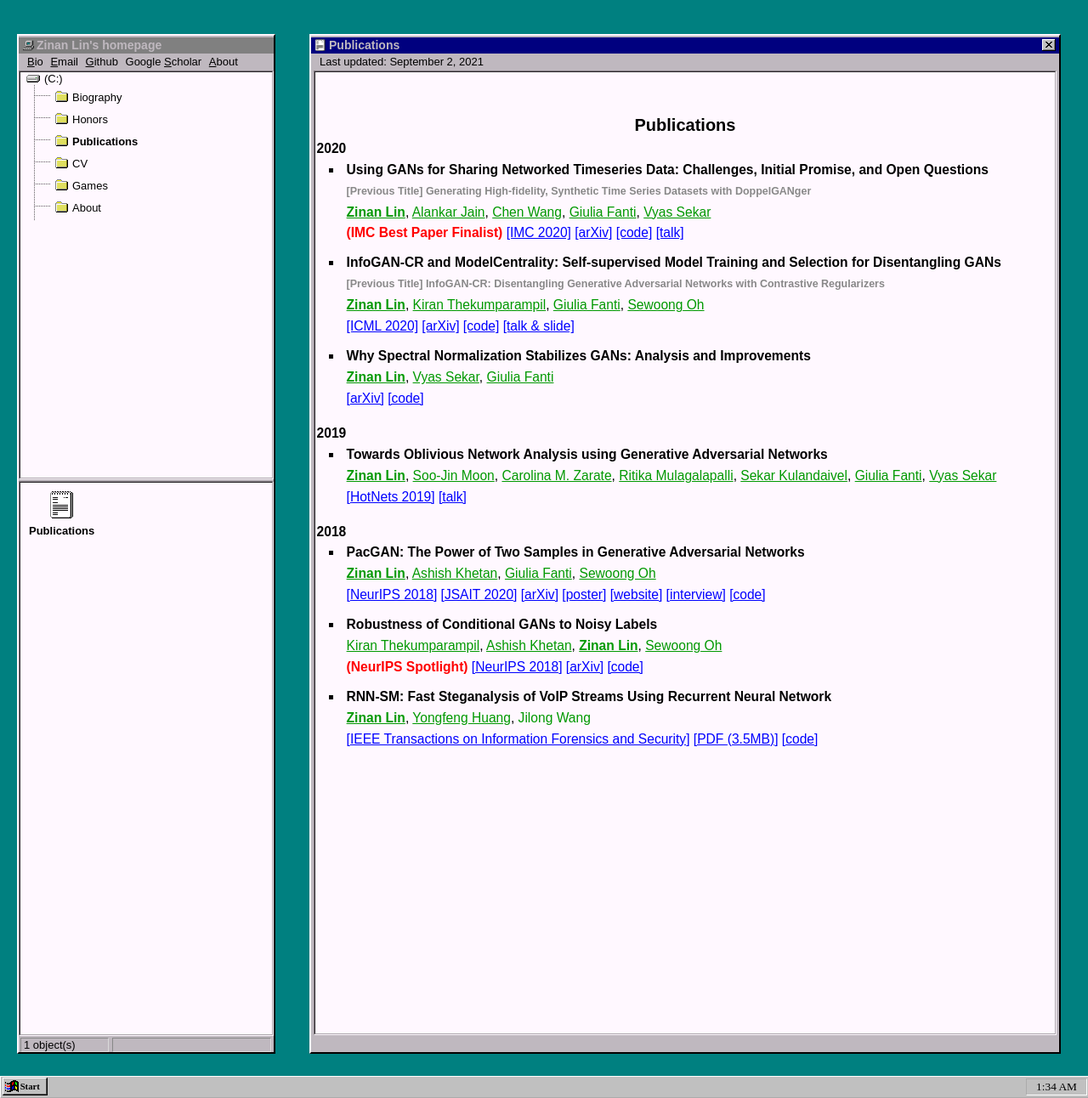
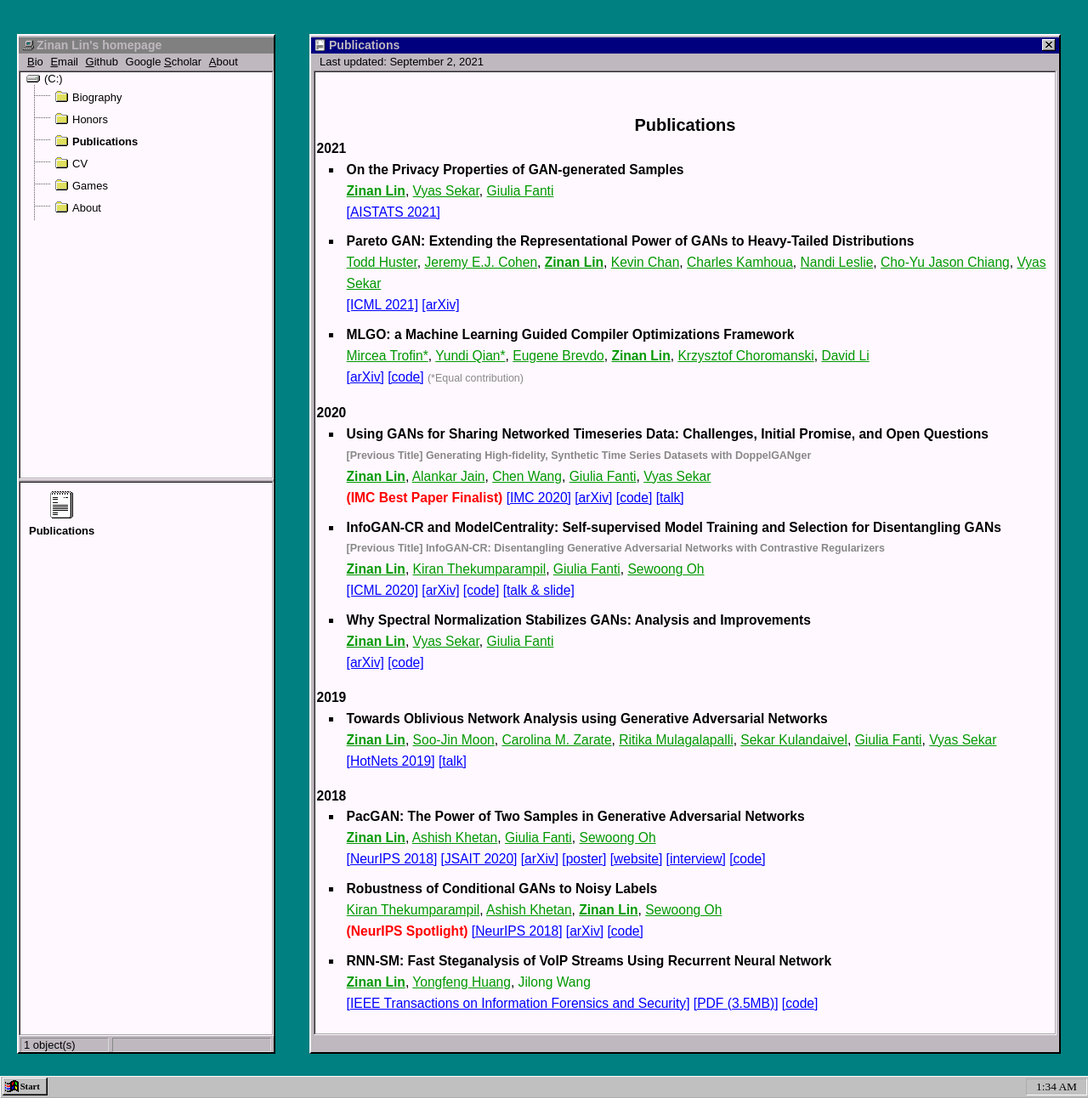
Before and after one commit to fjxmlzn/fjxmlzn.github.io, a Jekyll site: the page built from _publications/publications.html, in a window 1280 px wide. Shown: the whole page at 85% size. Built offline with Jekyll 4.4.1, drawn with Linux system fonts in a browser that asks for light colours.

Commit message:
update publication

```diff
--- a/_publications/publications.html
+++ b/_publications/publications.html
@@ -54,6 +54,11 @@ permalink: /publications/index.html
     font-weight: bold;
 }
 
+.publication_note {
+    font-size: 80%;
+    color: #888888;
+}
+
 .publication_li {
     line-height: 160%;
     font-size: 120%;
@@ -61,6 +66,58 @@ permalink: /publications/index.html
 </style>
 
 <h1><center>Publications</center></h1>
+
+<span class="publication_year">2021</span>
+<ul>
+    <li class='publication_li'>
+        <span class='publication_title'>On the Privacy Properties of GAN-generated Samples</span>
+        <span class="publication_author">
+            <span class="publication_me"><a href="http://www.andrew.cmu.edu/user/zinanl/" target="_blank">Zinan Lin</a></span>,
+            <a href="https://users.ece.cmu.edu/~vsekar/" target="_blank">Vyas Sekar</a>,
+            <a href="https://www.andrew.cmu.edu/user/gfanti/" target="_blank">Giulia Fanti</a>
+        </span>
+        <span class='publication_journal'>
+            <a href="http://proceedings.mlr.press/v130/lin21b.html" target="_blank">[AISTATS 2021]</a>
+        </span>
+    </li>
+    <li class='publication_li'>
+        <span class='publication_title'>Pareto GAN: Extending the Representational Power of GANs to Heavy-Tailed Distributions</span>
+        <span class="publication_author">
+            <a href="#">Todd Huster</a>,
+            <a href="#">Jeremy E.J. Cohen</a>,
+            <span class="publication_me"><a href="http://www.andrew.cmu.edu/user/zinanl/" target="_blank">Zinan Lin</a></span>,
+            <a href="#">Kevin Chan</a>,
+            <a href="#">Charles Kamhoua</a>,
+            <a href="#">Nandi Leslie</a>,
+            <a href="#">Cho-Yu Jason Chiang</a>,
+            <a href="https://users.ece.cmu.edu/~vsekar/" target="_blank">Vyas Sekar</a>
+        </span>
+        <span class='publication_journal'>
+            <a href="http://proceedings.mlr.press/v139/huster21a.html" target="_blank">[ICML 2021]</a>
+        </span>
+        <span class='publication_journal'>
+            <a href="https://arxiv.org/abs/2101.09113" target="_blank">[arXiv]</a>
+        </span>
+    </li>
+    <li class='publication_li'>
+        <span class='publication_title'>MLGO: a Machine Learning Guided Compiler Optimizations Framework</span>
+        <span class="publication_author">
+            <a href="#">Mircea Trofin*</a>,
+            <a href="https://scholar.google.com/citations?hl=en&user=Kc0oiOQAAAAJ" target="_blank">Yundi Qian*</a>,
+            <a href="https://scholar.google.com/citations?user=NvMCACEAAAAJ&hl=en&oi=sra" target="_blank">Eugene Brevdo</a>,
+            <span class="publication_me"><a href="http://www.andrew.cmu.edu/user/zinanl/" target="_blank">Zinan Lin</a></span>,
+            <a href="https://scholar.google.com/citations?user=J8OgouwAAAAJ&hl=en&oi=ao" target="_blank">Krzysztof Choromanski</a>,
+            <a href="#">David Li</a>
+        </span>
+        <span class='publication_journal'>
+            <a href="https://arxiv.org/abs/2101.04808" target="_blank">[arXiv]</a>
+        </span>
+        <span class='publication_code'>
+            <a href="https://github.com/google/ml-compiler-opt" target="_blank">[code]</a>
+        </span>
+        <span class="publication_note">(*Equal contribution)</span>
+    </li>
+</ul>
 
 <span class="publication_year">2020</span>
 <ul>
@@ -100,7 +157,7 @@ permalink: /publications/index.html
             <a href="https://homes.cs.washington.edu/~sewoong/" target="_blank">Sewoong Oh</a>
         </span>
         <span class='publication_journal'>
-            <a href="https://proceedings.icml.cc/static/paper_files/icml/2020/4410-Paper.pdf" target="_blank">[ICML 2020]</a>
+            <a href="http://proceedings.mlr.press/v119/lin20e.html" target="_blank">[ICML 2020]</a>
         </span>
         <span class='publication_journal'>
             <a href="https://arxiv.org/abs/1906.06034" target="_blank">[arXiv]</a>
```
